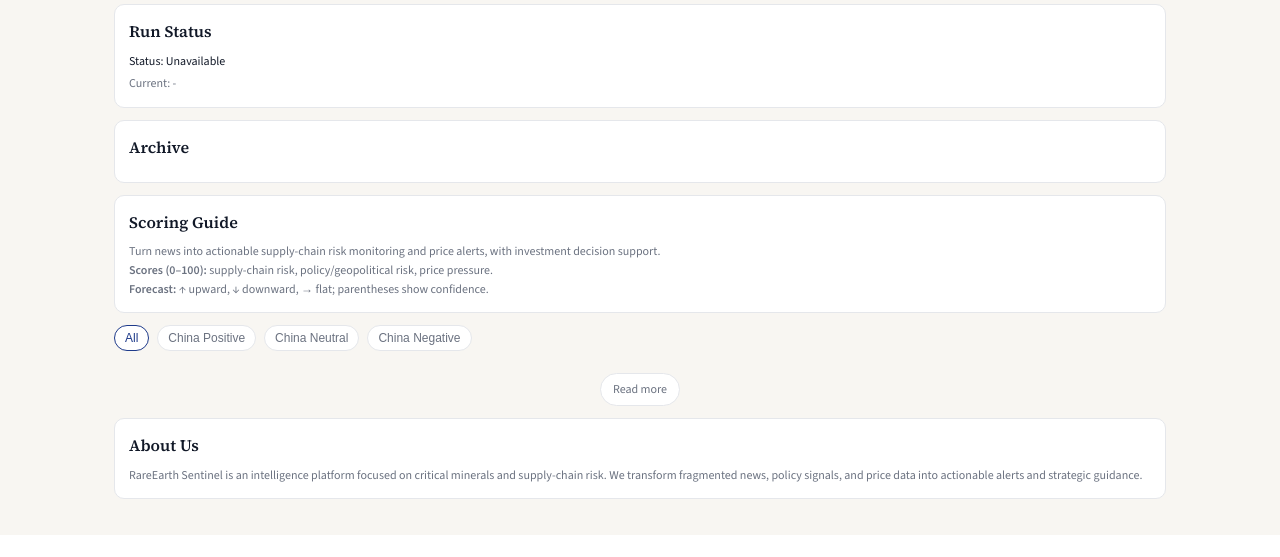
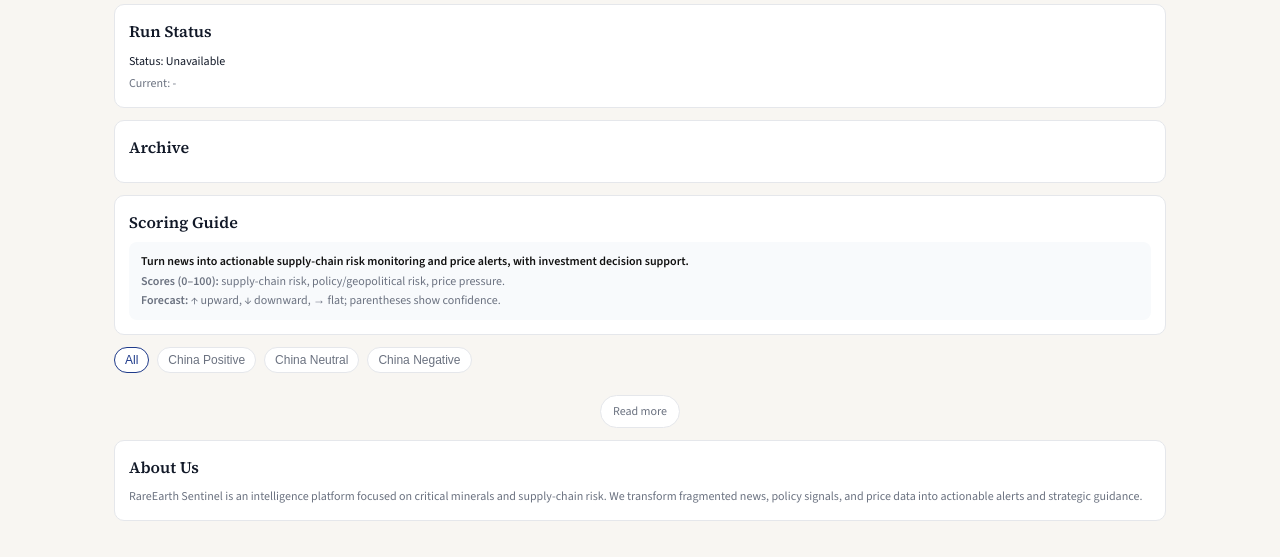
Before and after one commit to keenturbo/rareearth-sentinel, a Python web app: template templates/index_en.html in a window 1280 px wide. Shown: the part 439-996 px from the top of the page. Before the commit the page ends 974 px from the top, so only its background shows below. Run offline with Jinja, Linux system fonts and the light colour scheme; the template is opened without the code that fills it, so the values that code supplies are empty.

Commit message:
Fix EN legend styling + dedupe sentinel-cta CSS

```diff
--- a/templates/index_en.html
+++ b/templates/index_en.html
@@ -85,8 +85,6 @@ body{margin:0;font-family:"Source Sans 3",system-ui,Segoe UI,Roboto,Helvetica,Ar
 .read-more{margin:12px 0;text-align:center}
 .read-more-btn{display:inline-block;padding:6px 12px;border:1px solid #e5e7eb;border-radius:999px;font-size:12px;color:var(--muted);text-decoration:none;background:#fff}
 .read-more-btn:hover{color:var(--ink)}
-.sentinel-cta{margin-top:8px;color:#b7791f;font-weight:600;display:flex;gap:6px;align-items:center}
-.sentinel-cta .premium-badge{background:#f5c542;color:#111;padding:2px 6px;border-radius:6px;font-size:10px;font-weight:700;letter-spacing:.2px}
 .label-gray{background:#f3f4f6;color:#374151;padding:1px 6px;border-radius:6px;font-size:11px;margin-right:4px}
 .label-strong{font-weight:600;color:#111}
 .sentinel-cta{margin-top:8px;background:var(--warn);color:#fff;padding:4px 10px;border-radius:999px;font-size:11px;font-weight:600;display:inline-flex;gap:6px;align-items:center}
@@ -159,7 +157,7 @@ body{margin:0;font-family:"Source Sans 3",system-ui,Segoe UI,Roboto,Helvetica,Ar
 
   <section class="section">
     <div class="section-title">Scoring Guide</div>
-    <div class="legend">
+    <div class="legend legend-box">
       <div>Turn news into actionable supply-chain risk monitoring and price alerts, with investment decision support.</div>
       <div><strong>Scores (0–100):</strong> supply-chain risk, policy/geopolitical risk, price pressure.</div>
       <div><strong>Forecast:</strong> ↑ upward, ↓ downward, → flat; parentheses show confidence.</div>
```
